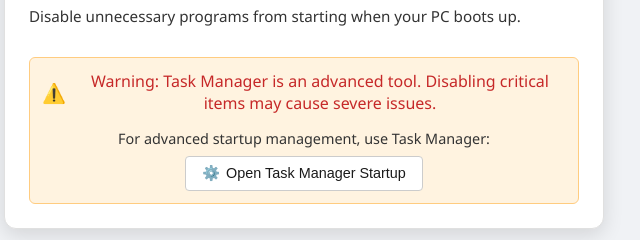
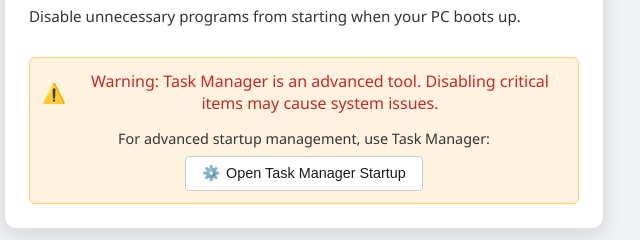
Before and after one commit to SeanMcKeen/PC-Buddy, an Electron app: page src/renderer/index.html in a window 1200 px wide. Shown: the part 500-740 px from the top of the page, 101-741 px from the left. Drawn offline with Linux system fonts and the light colour scheme; no server answers.

Commit message:
test of version notifier

```diff
--- a/src/renderer/index.html
+++ b/src/renderer/index.html
@@ -61,7 +61,7 @@
           <div class="task-manager-note">
             <div class="task-manager-warning">
               <span class="warning-icon">⚠️</span>
-              <span>Warning: Task Manager is an advanced tool. Disabling critical items may cause severe issues.</span>
+              <span>Warning: Task Manager is an advanced tool. Disabling critical items may cause system issues.</span>
             </div>
             <p>For advanced startup management, use Task Manager:</p>
             <button class="task-manager-link" onclick="window.startupAPI.openTaskManager()">
```
